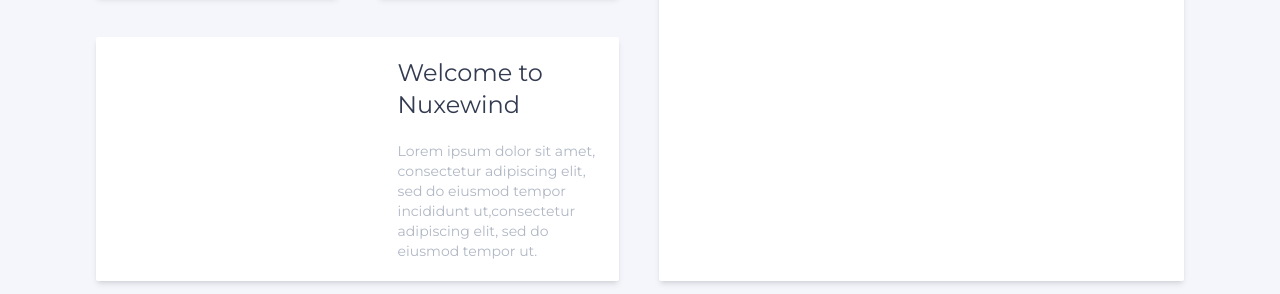
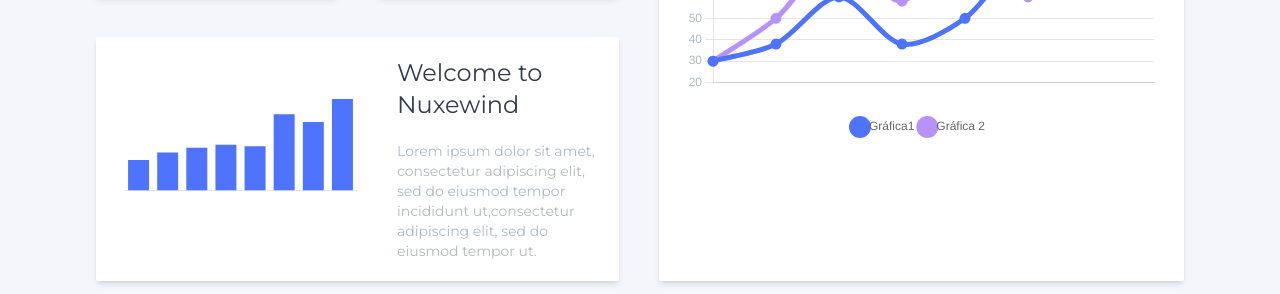
Before and after one commit to joaruibu/tailwind-dashboard, a plain HTML site: page index.html in a window 1280 px wide. Shown: the part 506-800 px from the top of the page. Drawn offline with nearby package versions, Linux system fonts and the light colour scheme; the site is published under a folder, as on GitHub Pages, so addresses that start at the root find nothing.

Commit message:
fix url chart-table.js

```diff
--- a/index.html
+++ b/index.html
@@ -168,7 +168,7 @@
                 htmlElement.classList.add('dark')
         }
     </script>
-    <script src="/chart-table.js"></script>
+    <script src="chart-table.js"></script>
 
 </body>
 
```
